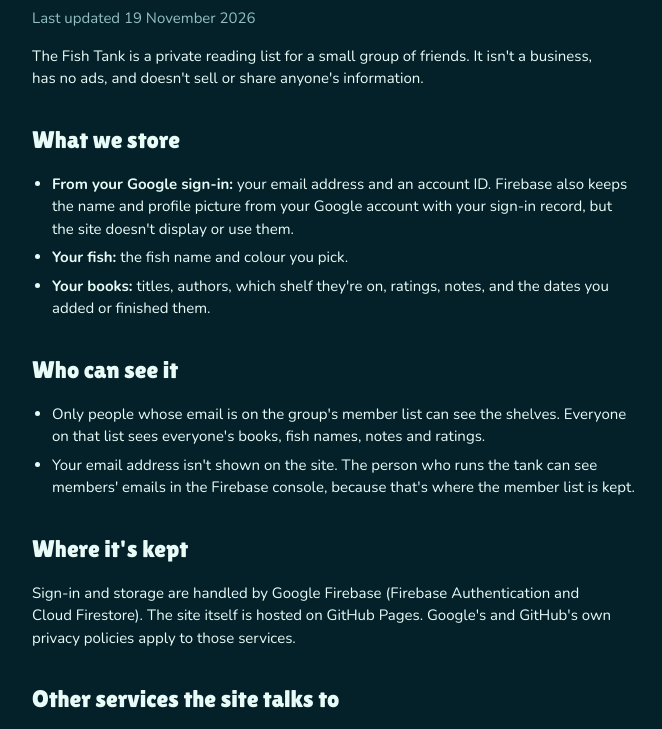
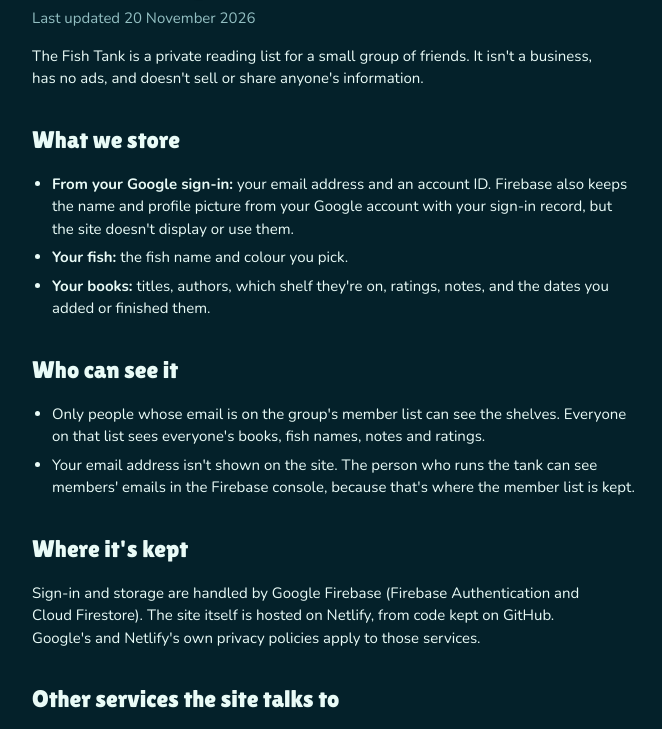
Before and after one commit to bensoncini/The-Fish-Tank, a plain HTML site: page privacy.html in a window 1280 px wide. Shown: the part 162-891 px from the top of the page, without its empty margins (264-926 px from the left). Drawn offline with nearby package versions, Linux system fonts and the light colour scheme.

Commit message:
Move hosting to Netlify: add Search Console file, update README and privacy page
Co-Authored-By: Claude Opus 5.5 <noreply@anthropic.com>

```diff
--- a/privacy.html
+++ b/privacy.html
@@ -26,7 +26,7 @@
   <a class="back" href="./">← Back to the tank</a>
   <p class="eyebrow">The Fish Tank</p>
   <h1>Privacy</h1>
-  <p class="muted">Last updated 19 November 2026</p>
+  <p class="muted">Last updated 20 November 2026</p>
 
   <p>The Fish Tank is a private reading list for a small group of friends. It isn't a business, has no ads, and doesn't sell or share anyone's information.</p>
 
@@ -44,7 +44,7 @@
   </ul>
 
   <h2>Where it's kept</h2>
-  <p>Sign-in and storage are handled by Google Firebase (Firebase Authentication and Cloud Firestore). The site itself is hosted on GitHub Pages. Google's and GitHub's own privacy policies apply to those services.</p>
+  <p>Sign-in and storage are handled by Google Firebase (Firebase Authentication and Cloud Firestore). The site itself is hosted on Netlify, from code kept on GitHub. Google's and Netlify's own privacy policies apply to those services.</p>
 
   <h2>Other services the site talks to</h2>
   <ul>
```
Also changed, not shown: google8f89c6cfe3bb9925.html (added, +1 -0 lines), 1 other file.
